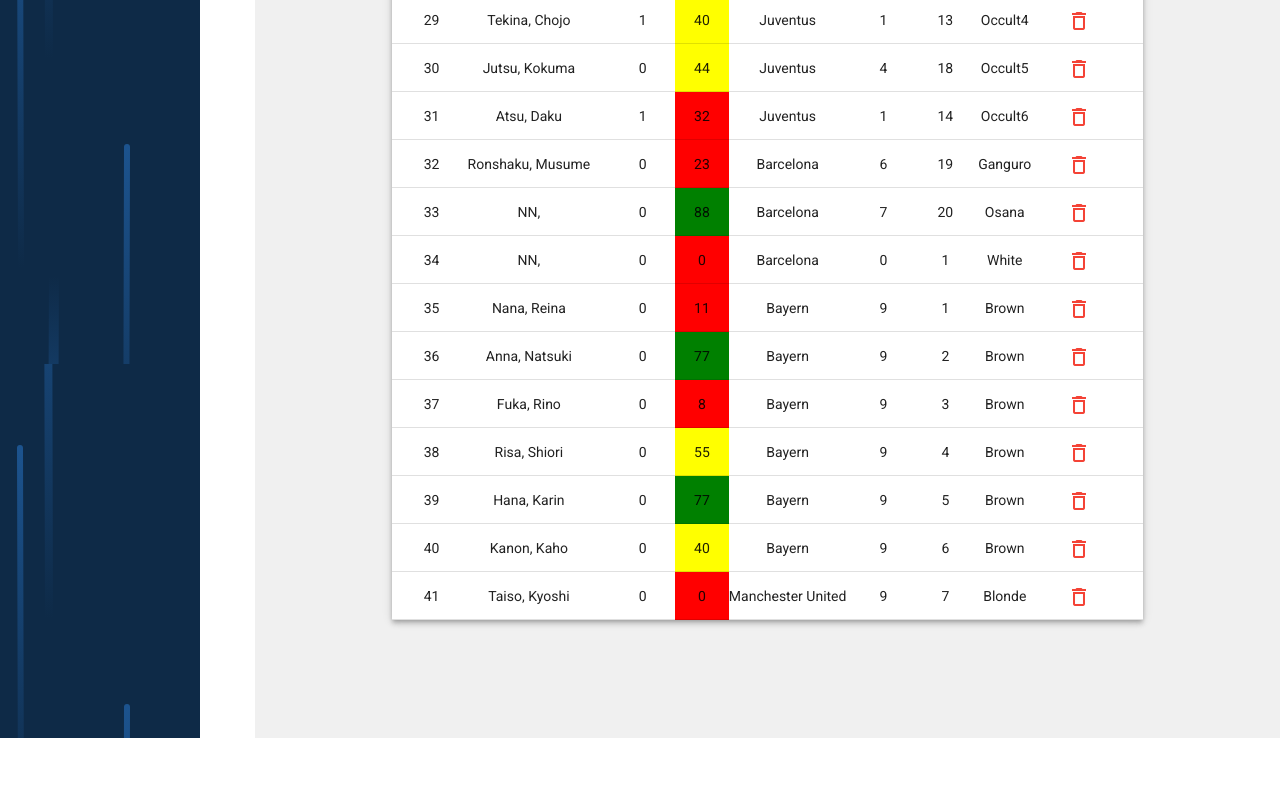
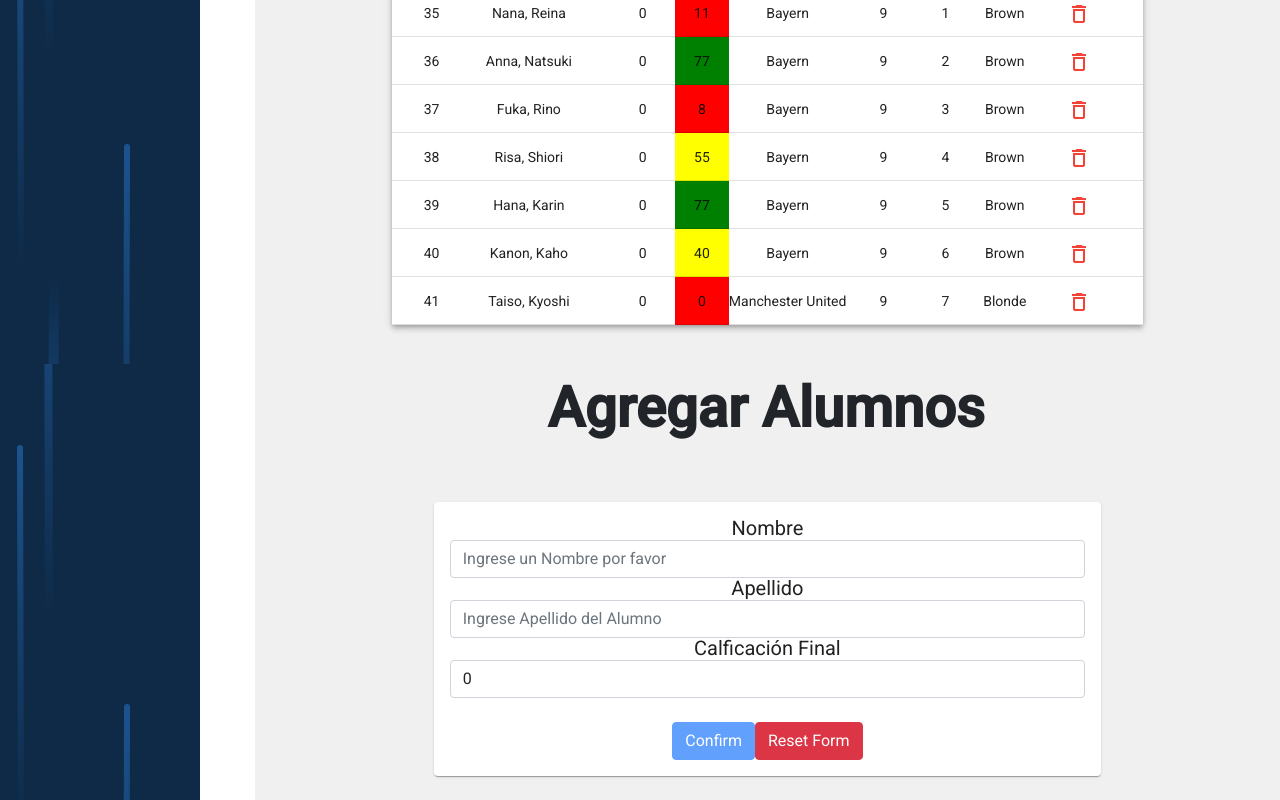
Before and after one commit to mwlk/coderhouse-angular, an Angular app in the folder 1PF-Wlk/: page / in a window 1280 px wide. Shown: the part 1932-2732 px from the top of the page. Before the commit the page ends 2670 px from the top, so only its background shows below. Built offline with nearby package versions, Linux system fonts and the light colour scheme.

Commit message:
upd service and layout

```diff
--- a/1PF-Wlk/src/app/shared/content/content.component.css
+++ b/1PF-Wlk/src/app/shared/content/content.component.css
@@ -7,14 +7,12 @@
 }
 
 #table-content {
-
-
   display: flex;
   justify-content: center;
   align-items: center;
   width: 100%;
-  height: 100%;
-  z-index: 9;
+  /* height: 100%; */
+  /* z-index: 9; */
 }
 
 .ml10 {
--- a/1PF-Wlk/src/app/shared/content/content.component.html
+++ b/1PF-Wlk/src/app/shared/content/content.component.html
@@ -1,7 +1,7 @@
 <div class="main">
   <h1 class="animate__animated animate__fadeInDownBig ml10">
     <span class="text-wrapper">
-      <span class="">Listado de Alumnos</span>
+      <span id="content">Listado de Alumnos</span>
     </span>
   </h1>
   <div id="table-content" >
--- a/1PF-Wlk/src/app/shared/content/content.component.ts
+++ b/1PF-Wlk/src/app/shared/content/content.component.ts
@@ -1,32 +1,50 @@
-import { Component, OnInit, ViewChild } from '@angular/core';
+import {
+  Component,
+  OnChanges,
+  OnInit,
+  SimpleChanges,
+  ViewChild,
+} from '@angular/core';
 import { MatTable } from '@angular/material/table';
 import { Student } from 'src/app/models/student';
 import { StudentService } from 'src/app/services/student.service';
-
-
 
 @Component({
   selector: 'app-content',
   templateUrl: './content.component.html',
   styleUrls: ['./content.component.css'],
 })
-export class ContentComponent implements OnInit {
-  @ViewChild('TableStudents') TableStudents!: MatTable<any>
+export class ContentComponent implements OnInit, OnChanges {
+  @ViewChild('TableStudents') TableStudents!: MatTable<any>;
   // list: any = [];
 
-  displayedColumns: string[] = ['ID','Name', 'Gender', 'Class', 'Club', 'Persona', 'Hairstyle', 'Color', 'action'];
+  displayedColumns: string[] = [
+    'ID',
+    'Name',
+    'Gender',
+    'Class',
+    'Club',
+    'Persona',
+    'Hairstyle',
+    'Color',
+    'action',
+  ];
   dataSource: Student[] = [];
 
   constructor(private _studentSvc: StudentService) {}
+  ngOnChanges(changes: SimpleChanges): void {
+    this.dataSource = this._studentSvc.GetAllStudents();
+    console.log(`Change Detected ${this.dataSource}`);
+  }
 
   ngOnInit(): void {
     this.dataSource = this._studentSvc.GetAllStudents();
     console.log(this.dataSource);
   }
 
-  delete(id: number){
-    this._studentSvc.DeleteStudent(id)
+  delete(id: number) {
+    this._studentSvc.DeleteStudent(id);
 
-    this.TableStudents.renderRows()
+    this.TableStudents.renderRows();
   }
 }
--- a/1PF-Wlk/src/app/shared/create-form/create-form.component.html
+++ b/1PF-Wlk/src/app/shared/create-form/create-form.component.html
@@ -1,14 +1,16 @@
-<div class="container">
+<div class="container pt--4 pb-4">
   <h1 class="animate__animated animate__fadeInDownBig ml10">
     <span class="text-wrapper">
-      <span class="">Agregar Alumnos</span>
+      <span id="newStudent">Agregar Alumnos</span>
     </span>
   </h1>
+
   <div class="col-md-8 offset-2">
+    <mat-card>
       <form [formGroup]="createForm" (ngSubmit)="SubmitForm()" class="form">
         <div class="col-sm">
           <div class="form-group">
-          <label for="">Nombre</label>
+            <label [appCustomDirective]>Nombre</label>
             <input
               type="text"
               formControlName="name"
@@ -19,7 +21,7 @@
         </div>
         <div class="col-sm">
           <div class="form-group">
-          <label for="">Apellido</label>
+            <label [appCustomDirective]>Apellido</label>
             <input
               type="text"
               formControlName="surname"
@@ -31,9 +33,9 @@
 
         <div class="col-sm">
           <div class="form-group">
-          <label for="">Calficación Final</label>
+            <label [appCustomDirective]>Calficación Final</label>
             <input
-            type="numbre"
+              type="number"
               formControlName="class"
               class="form-control"
               placeholder="Ingrese Nota Final del Alumno"
@@ -41,9 +43,8 @@
           </div>
         </div>
 
-
         <div class="col-md-4 offset-4">
-        <div class="row mt-4 ">
+          <div class="row mt-4">
             <div class="col-md-12">
               <button
                 [disabled]="!createForm.valid"
@@ -63,5 +64,6 @@
           </div>
         </div>
       </form>
+    </mat-card>
   </div>
 </div>
--- a/1PF-Wlk/src/app/shared/create-form/create-form.component.ts
+++ b/1PF-Wlk/src/app/shared/create-form/create-form.component.ts
@@ -25,7 +25,7 @@ export class CreateFormComponent implements OnInit {
         Validators.minLength(3),
         Validators.maxLength(15),
       ]),
-      class: new FormControl('0', [Validators.required])
+      class: new FormControl(0, [Validators.required])
 
 
 
--- a/1PF-Wlk/src/app/shared/navbar/navbar.component.html
+++ b/1PF-Wlk/src/app/shared/navbar/navbar.component.html
@@ -3,11 +3,11 @@
     <h1 class="text-white">Menu</h1>
     <ul class="nav flex-column">
       <li class="nav-item">
-        <a class="nav-link active" (click)="toRecipes()">
+        <a class="nav-link active" (click)="toList()">
           <button>Listado</button></a>
       </li>
       <li class="nav-item">
-        <a class="nav-link" (click)="toLinks()"><button>
+        <a class="nav-link" (click)="toNewStudent()"><button>
           Agregar Alumno
         </button></a>
       </li>
--- a/1PF-Wlk/src/app/shared/navbar/navbar.component.ts
+++ b/1PF-Wlk/src/app/shared/navbar/navbar.component.ts
@@ -12,11 +12,11 @@ export class NavbarComponent implements OnInit {
   ngOnInit(): void {
   }
 
-  toLinks(){
-    document.getElementById('links')?.scrollIntoView()
+  toNewStudent(){
+    document.getElementById('newStudent')?.scrollIntoView()
   }
 
-  toRecipes(){
+  toList(){
     document.getElementById('content')?.scrollIntoView()
   }
 }
```
Also changed, not shown: 1PF-Wlk/src/app/services/student.service.ts (+6 -1 lines). Lines whose indentation alone changed are shown as unchanged.
